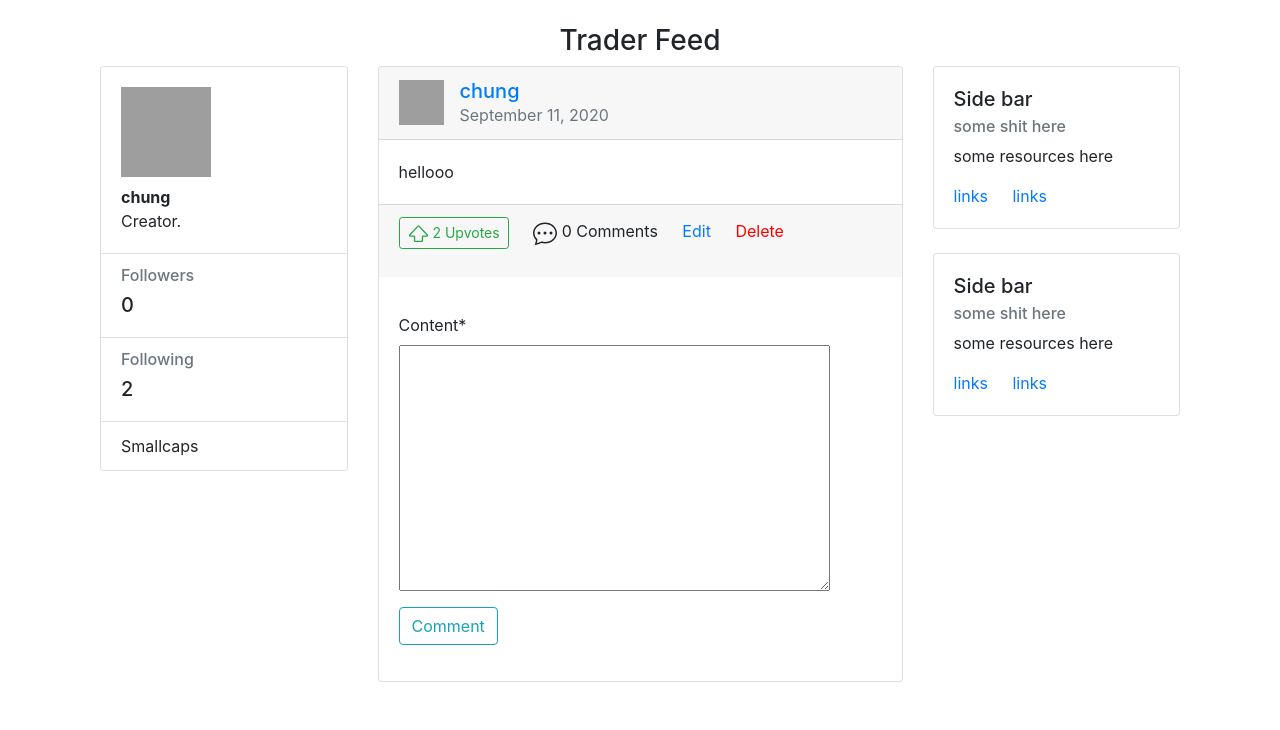
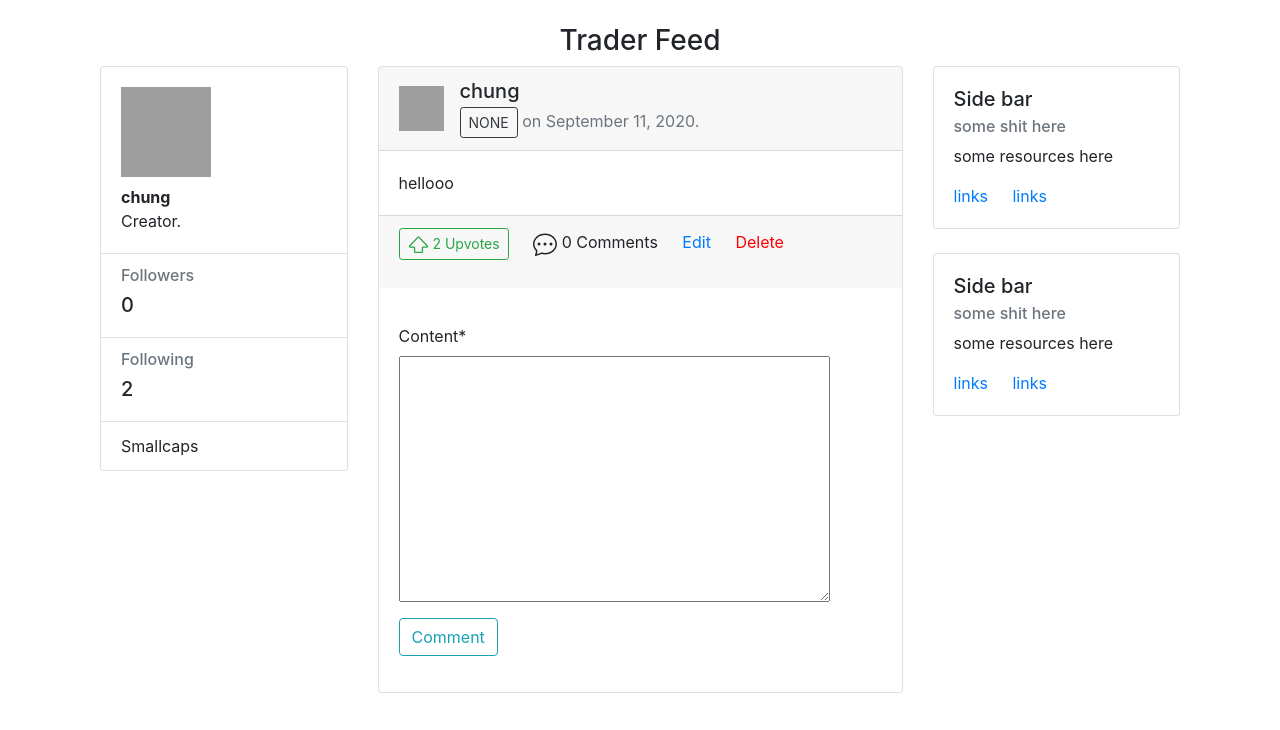
Before and after one commit to cdubyoo/ChartsAH, a Django app: page /post/58/ in a window 1280 px wide. Shown: the part 70-800 px from the top of the page. Run offline with Django 3.2, Linux system fonts and the light colour scheme; a user stored in the database is signed in; data comes from the database, SQL or seed files in the repository; both versions use the stored data as it was after the commit; parts of the project's set-up code (start-up, migrations or seed data) failed here and were passed over; some libraries are stand-ins or nearby versions; grey boxes are pictures that could not be loaded.

Commit message:
fixed detail page

```diff
--- a/main/templates/main/includes/post.html
+++ b/main/templates/main/includes/post.html
@@ -17,10 +17,8 @@
                                 on {{ post.date_posted|date:"F d, Y" }}.
                                 </span>
                                 <br>
-                                Tags:
-
                                 {% for tag in post.tags.all %}
-                                 <span class="badge badge-secondary " > {{ tag.name }} </span>
+                                 <span class="badge badge-secondary mt-1" > {{ tag.name }} </span>
                                 {% endfor %}
                               </div>
                           </div>
--- a/main/templates/main/post_detail.html
+++ b/main/templates/main/post_detail.html
@@ -49,14 +49,23 @@
                   <div class="d-flex justify-content-between align-items-center">
                       <div class="d-flex justify-content-between align-items-center">
                           <div class="mr-2">
-                              <img class="thumbnail" width="45" height="45" src="{{ object.user.profile.image.url }}" alt="">
+                              <img class="thumbnail" width="45" height="45" src="{{ post.user.profile.image.url }}" alt="">
                           </div>
                           <div class="ml-2">
-                              <div class="h5 m-0">
-                                <a class="mr-2" href="{% url 'main:user-posts' object.user.username %}">{{ object.user }}</a>
-                              </div>
-                              <div class="h7 text-muted">{{ object.date_posted|date:"F d, Y" }}</a></div>
-                          </div>
+                            <div class="h5 mb-1">
+                              <a class="mr-2" style="color:inherit" href="{% url 'main:user-posts' post.user.username %}">{{ post.user }}</a>
+                            </div>
+                            <div class="h7">
+                              <a href="{% url 'main:post-detail' post.id %}" class="btn btn-outline-dark btn-sm" >{{ post.ticker | upper }}</a>
+                              <span class="text-muted">
+                              on {{ post.date_posted|date:"F d, Y" }}.
+                              </span>
+                              <br>
+                              {% for tag in post.tags.all %}
+                               <span class="badge badge-secondary mt-1" > {{ tag.name }} </span>
+                              {% endfor %}
+                            </div>
+                        </div>
                       </div>
                       <div>
                           <!--div class="dropdown">
@@ -81,7 +90,7 @@
                 {%  endif %}
 
                   <p class="card-text">
-                    {{ object.content }}
+                    {{ post.content }}
                   </p>
               </div>
               {% include "main/includes/post_footer.html" %}
```
Also changed, not shown: db.sqlite3.
